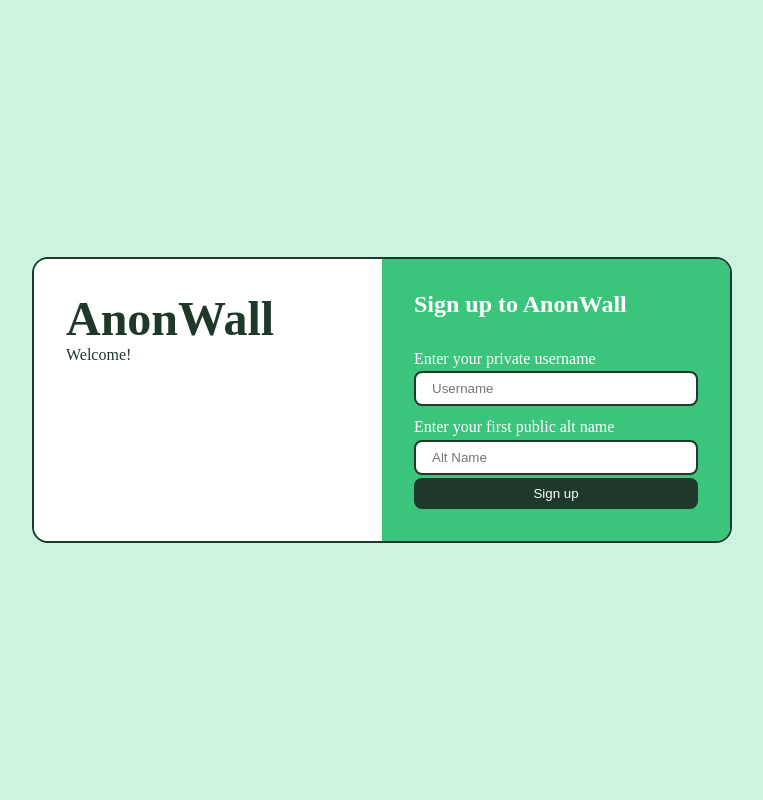
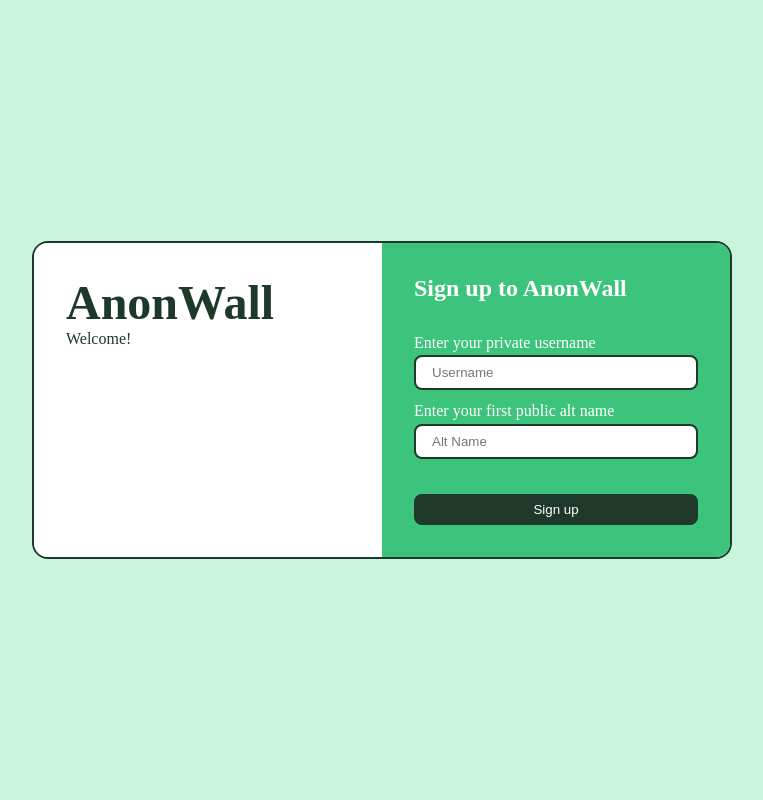
Before and after one commit to res-londres/anon-wall, a Flask app: page / in a window 1280 px wide. Shown: the whole page, without its empty margins (258-1021 px from the left). Run offline with Flask 3, Linux system fonts and the light colour scheme; some libraries are stand-ins or nearby versions.

Commit message:
fix: rename invalid-username-message to invalid-name-message for consistency

```diff
--- a/static/style.css
+++ b/static/style.css
@@ -123,7 +123,7 @@
 .card-right p {
     margin-bottom: 0.2rem;
 }
-#invalid-username-message {
+#invalid-name-message {
     margin-bottom: 1rem;
     min-height: 1.2rem;
 }
```
